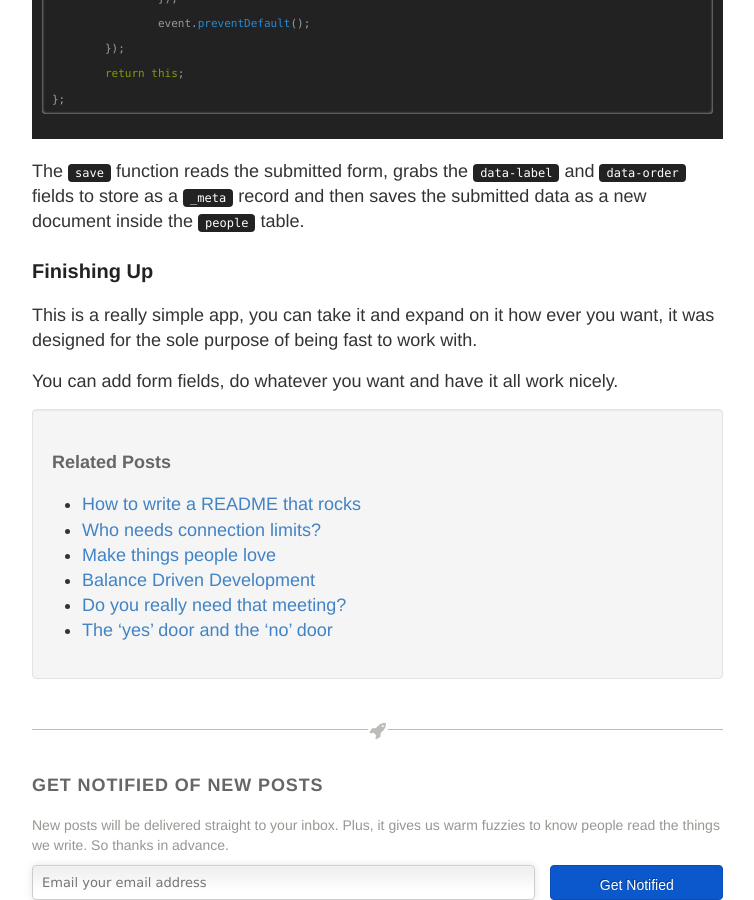
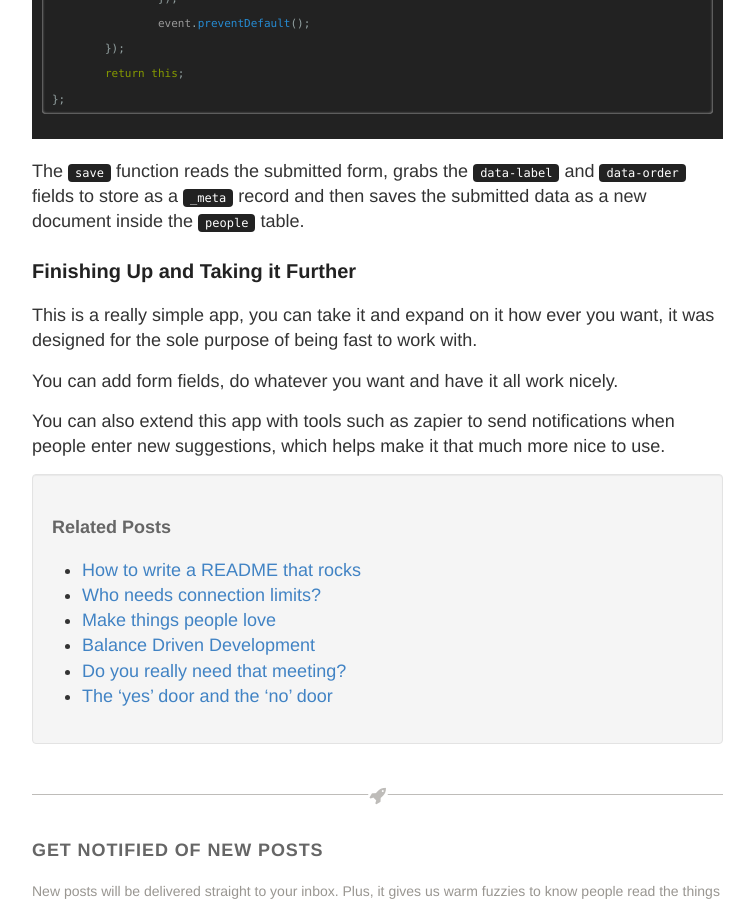
Before and after one commit to flybaseio/flybaseio.github.io, a Jekyll site: the page built from _posts/2016-06-09-building-a-suggestion-box.md, in a window 1280 px wide and 900 px high, scrolled down 7849 px. Shown: the whole window, without its empty margins (248-1002 px from the left). Built offline with Jekyll 4.4.1, drawn with Linux system fonts in a browser that asks for light colours; nearby versions of some CDN libraries.

Commit message:
Update 2016-06-09-building-a-suggestion-box.md

```diff
--- a/_posts/2016-06-09-building-a-suggestion-box.md
+++ b/_posts/2016-06-09-building-a-suggestion-box.md
@@ -310,8 +310,10 @@ suggestionsApp.prototype.save = function( form_name ){
 The `save` function reads the submitted form, grabs the `data-label` and `data-order` fields to store as a `_meta` record and then saves the submitted data as a new document inside the `people` table.
 
 
-### Finishing Up
+### Finishing Up and Taking it Further
 
 This is a really simple app, you can take it and expand on it how ever you want, it was designed for the sole purpose of being fast to work with.
 
 You can add form fields, do whatever you want and have it all work nicely.
+
+You can also extend this app with tools such as zapier to send notifications when people enter new suggestions, which helps make it that much more nice to use.
```
